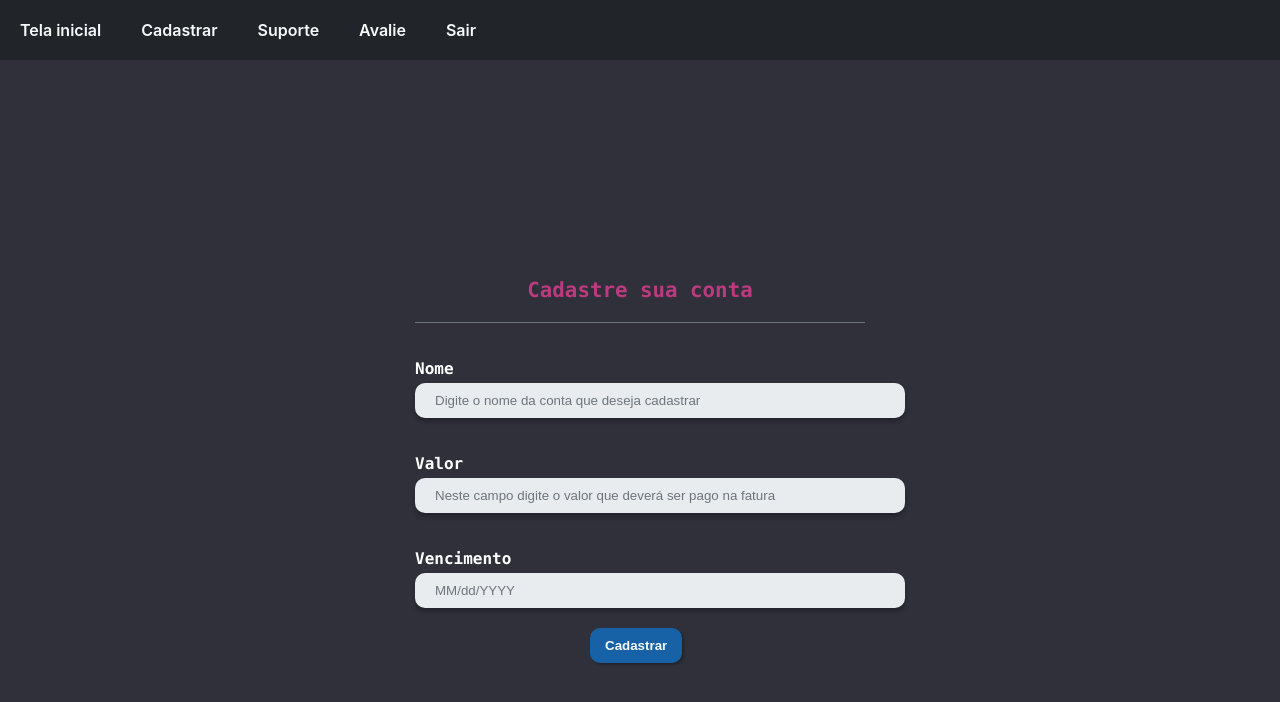
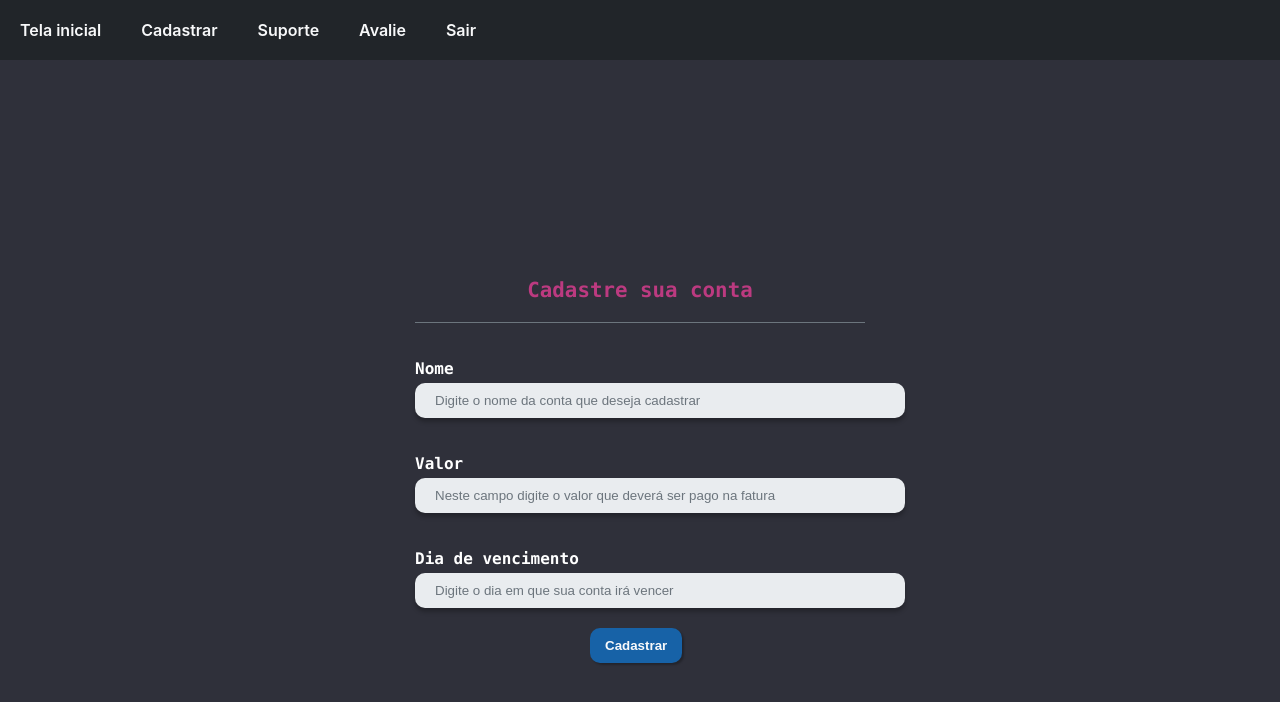
Before and after one commit to NiltonSousa/remember-me-finance-styles, a React (Create React App) app: page /register in a window 1280 px wide. Shown: the top 702 px of the page. Built offline with nearby package versions, Linux system fonts and the light colour scheme.

Commit message:
refactor: rename expireDate field

```diff
--- a/public/index.html
+++ b/public/index.html
@@ -4,7 +4,7 @@
     <meta charset="utf-8" />
     <meta name="viewport" content="width=device-width, initial-scale=1" />
     <meta name="theme-color" content="#000000" />
-    <title>React App</title>
+    <title>Remember Me Finance</title>
   </head>
   <body>
     <div id="root"></div>
--- a/src/pages/register/register.page.tsx
+++ b/src/pages/register/register.page.tsx
@@ -50,7 +50,7 @@ const RegisterBillPage = () => {
         clientId,
         name: data.name,
         value: data.value,
-        expireDate: new Date(data.expireDate).toISOString(),
+        expireDate: data.expireDate,
         daysBeforeExpireDateToRemember: "5"
       });
 
@@ -79,7 +79,7 @@ const RegisterBillPage = () => {
         clientId,
         name: data.name,
         value: data.value,
-        expireDate: new Date(data.expireDate).toISOString(),
+        expireDate: data.expireDate,
         daysBeforeExpireDateToRemember: "5"
       });
 
@@ -126,10 +126,10 @@ const RegisterBillPage = () => {
           </RegisterInputContainer>
 
           <RegisterInputContainer>
-            <p>Vencimento</p>
+            <p>Dia de vencimento</p>
             <CustomInput
               hasError={!!errors?.expireDate}
-              placeholder="MM/dd/YYYY"
+              placeholder="Digite o dia em que sua conta irá vencer"
               {...register("expireDate", {
                 required: true,
                 value: location.state ? location.state.expireDate : ""
```
